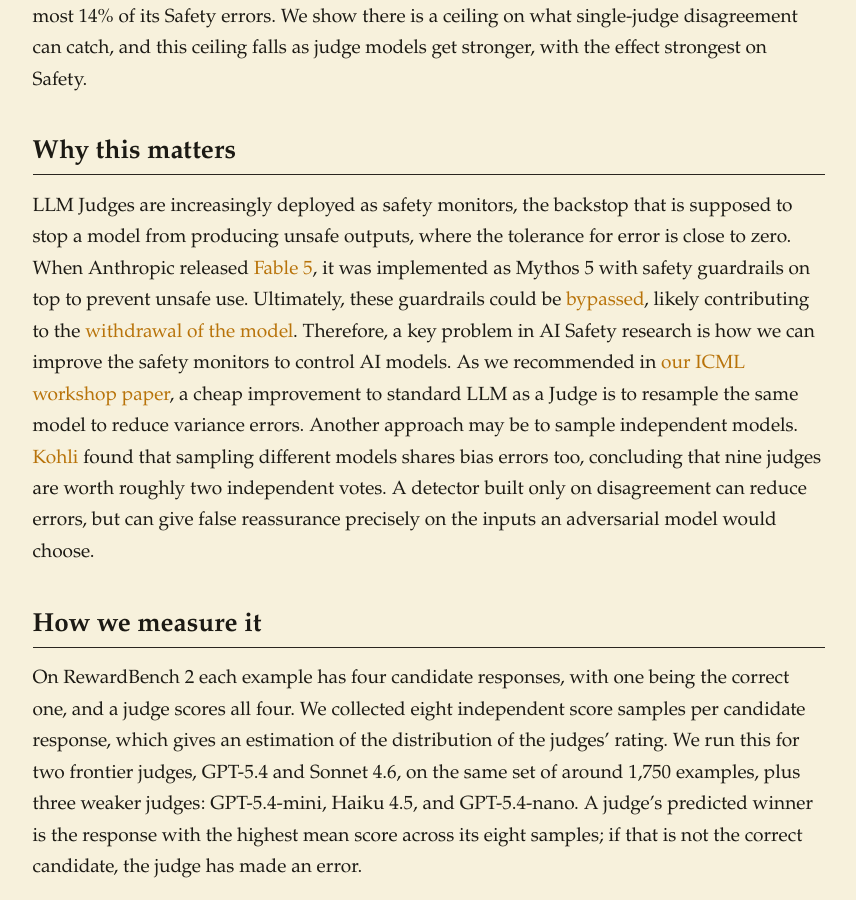
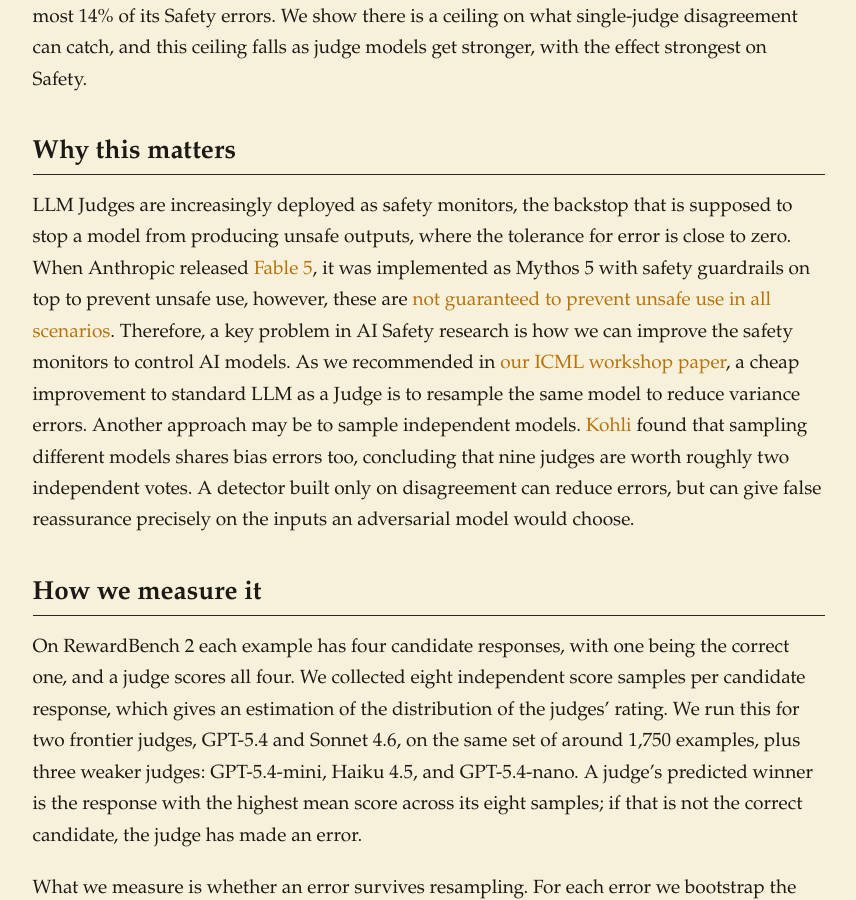
Before and after one commit to ryanlail/ryanlail.github.io, a Jekyll site: the page built from _posts/2026-06-21-quantifying-blind-spots-of-llm-evaluators.md, in a window 1280 px wide and 900 px high, scrolled down 572 px. Shown: the whole window, without its empty margins (162-1018 px from the left). Built offline with Jekyll 4.4.1, drawn with Linux system fonts in a browser that asks for light colours.

Commit message:
Soften guardrail claim in LLM evaluators post
Rewrite the Fable 5 sentence to say the safety guardrails are not
guaranteed to prevent unsafe use in all scenarios, rather than claiming
they were bypassed and contributed to the model's withdrawal. The x.com
link now anchors on "not guaranteed to prevent unsafe use in all
scenarios"; the withdrawal link is dropped along with that clause.

Co-Authored-By: Claude Opus 5 <noreply@anthropic.com>
Claude-Session: https://claude.ai/code/session_01SAmHhV653DQG6Nb2mXKAxF

```diff
--- a/_posts/2026-06-21-quantifying-blind-spots-of-llm-evaluators.md
+++ b/_posts/2026-06-21-quantifying-blind-spots-of-llm-evaluators.md
@@ -19,7 +19,7 @@ When an LLM judge makes a wrong safety decision, does its own uncertainty know?
 
 ## Why this matters
 
-LLM Judges are increasingly deployed as safety monitors, the backstop that is supposed to stop a model from producing unsafe outputs, where the tolerance for error is close to zero. When Anthropic released [Fable 5](https://www.anthropic.com/news/claude-fable-5-mythos-5), it was implemented as Mythos 5 with safety guardrails on top to prevent unsafe use. Ultimately, these guardrails could be [bypassed](https://x.com/elder_plinius/status/2064776322979676227?s=20), likely contributing to the [withdrawal of the model](https://www.anthropic.com/news/fable-mythos-access). Therefore, a key problem in AI Safety research is how we can improve the safety monitors to control AI models. As we recommended in [our ICML workshop paper](https://arxiv.org/abs/2604.13717), a cheap improvement to standard LLM as a Judge is to resample the same model to reduce variance errors. Another approach may be to sample independent models. [Kohli](https://arxiv.org/abs/2605.29800) found that sampling different models shares bias errors too, concluding that nine judges are worth roughly two independent votes. A detector built only on disagreement can reduce errors, but can give false reassurance precisely on the inputs an adversarial model would choose.
+LLM Judges are increasingly deployed as safety monitors, the backstop that is supposed to stop a model from producing unsafe outputs, where the tolerance for error is close to zero. When Anthropic released [Fable 5](https://www.anthropic.com/news/claude-fable-5-mythos-5), it was implemented as Mythos 5 with safety guardrails on top to prevent unsafe use, however, these are [not guaranteed to prevent unsafe use in all scenarios](https://x.com/elder_plinius/status/2064776322979676227?s=20). Therefore, a key problem in AI Safety research is how we can improve the safety monitors to control AI models. As we recommended in [our ICML workshop paper](https://arxiv.org/abs/2604.13717), a cheap improvement to standard LLM as a Judge is to resample the same model to reduce variance errors. Another approach may be to sample independent models. [Kohli](https://arxiv.org/abs/2605.29800) found that sampling different models shares bias errors too, concluding that nine judges are worth roughly two independent votes. A detector built only on disagreement can reduce errors, but can give false reassurance precisely on the inputs an adversarial model would choose.
 
 ## How we measure it
 
```
